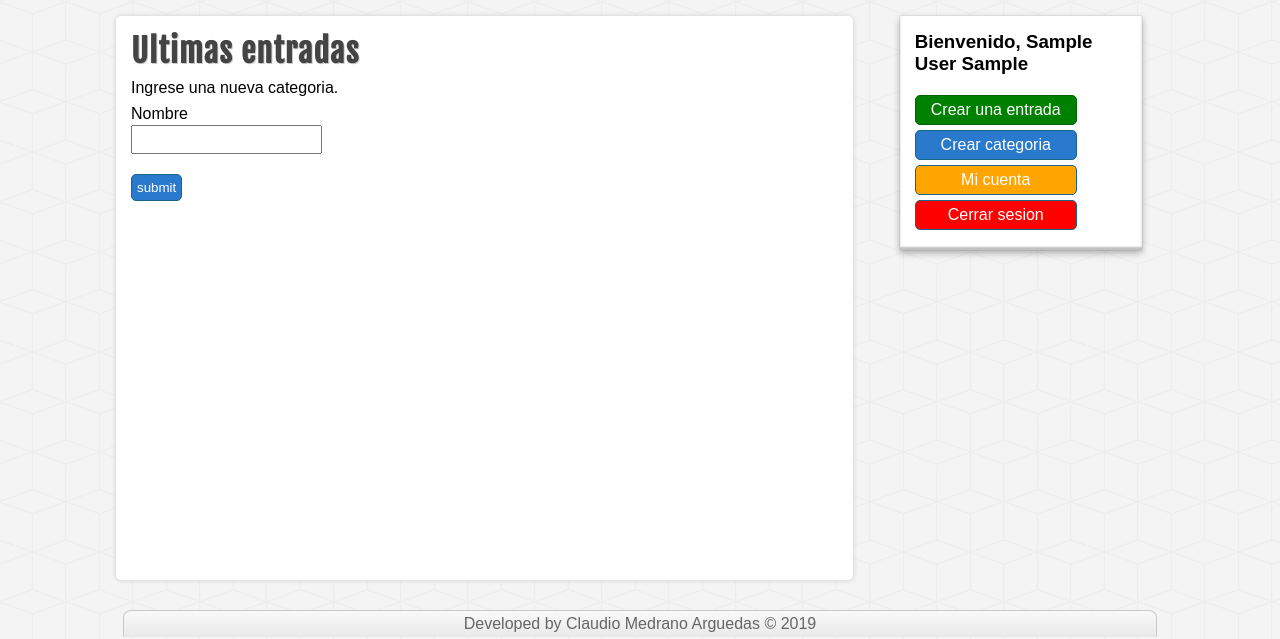
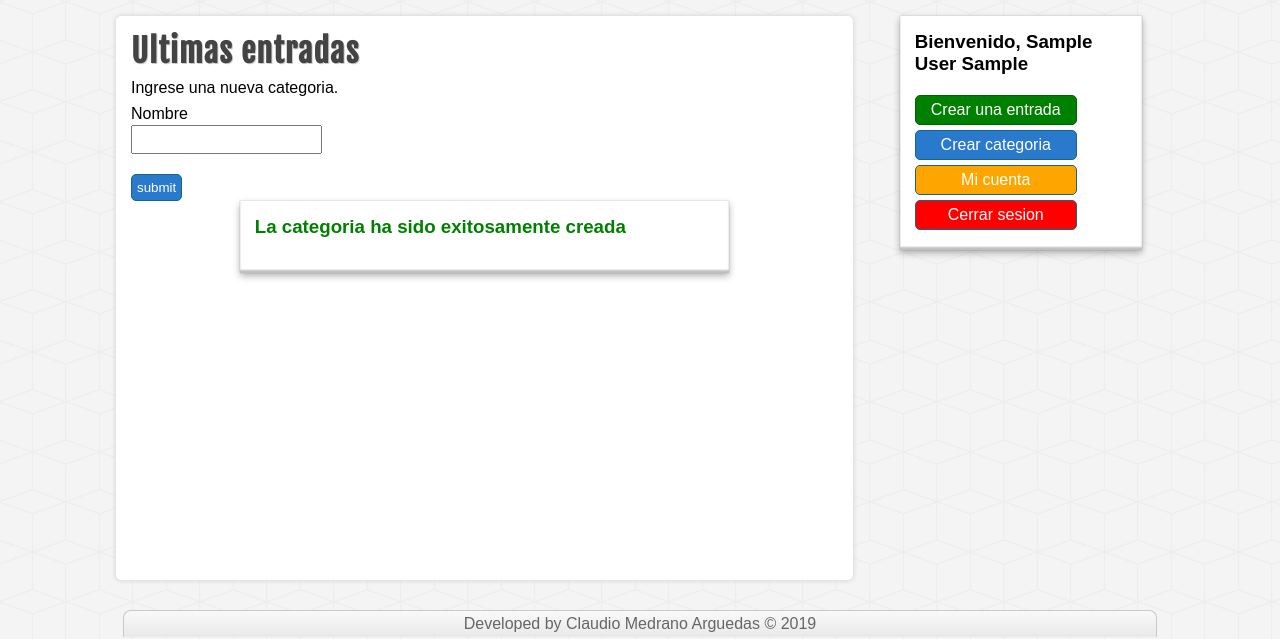
Before and after one commit to claudiomed/CursoPHP, a PHP site: page /create-categories.php in a window 1280 px wide. Shown: the part 161-800 px from the top of the page. Run offline with PHP 8.4, Linux system fonts and the light colour scheme; the visitor is signed in with stand-in values (Sample User, id 1); tables that the repository leaves empty hold one stand-in row (values such as "Sample post").

Commit message:
Category creation fixed

```diff
--- a/Practica/Proyecto PHP/Includes/connection.php
+++ b/Practica/Proyecto PHP/Includes/connection.php
@@ -1,4 +1,5 @@
 <?php
+
     $server='localhost';
     $userName='Medrano';
     $password='Password';
--- a/Practica/Proyecto PHP/create-categories.php
+++ b/Practica/Proyecto PHP/create-categories.php
@@ -4,6 +4,7 @@
             include_once 'includes/redirect.php';?>
     <?php   include_once 'includes/header.php';?>
     <?php   include_once 'includes/sidebar.php';?>
+    <?php   include_once 'save_categories.php';?>
 
     <div id="mainContent">
 
@@ -16,7 +17,27 @@
             <p><label for="name">Nombre</label></p>
             <input type="text" name="name"/>
             <input type="submit" name="submit" value="submit"/>
+            <?php if(isset($_SESSION['categoria'])):?>
+                <?php $_SESSION['available']= insertCategoria($_SESSION['categoria']);?>
+                <?php if($_SESSION['available']):?>
+                    <?php $exitoso=true;?>
+                <?php else: $exitoso=false; ?>
+                <?php endif;?>
+                <?php unset($_SESSION['categoria']);?>
+            <?php endif;?>
         </form>
+             <?php if(isset($exitoso)):?>
+                 <?php if($exitoso):?>
+                    <div id="estadoRegistro" class="block-aside">
+                    <h3>La categoria ha sido exitosamente creada</h3>
+                    </div>
+                <?php endif; ?>
+                <?php if(!$exitoso):?>
+                    <div id="estadoRegistro" class="block-aside">
+                        <h3>La categoria ya existe</h3>
+                    </div>
+                <?php endif; ?>
+            <?php   endif;?>
 
     </div>
 
--- a/Practica/Proyecto PHP/save_categories.php
+++ b/Practica/Proyecto PHP/save_categories.php
@@ -1,14 +1,38 @@
 <?php
+
+    if(!isset($_SESSION)){
+        session_start();
+    }
+    include_once 'Includes/connection.php';
+
+
     //SE CREA LA SESSION EN CASO DE QUE NO SE INICIALICE EN OTROA PAGINA
     if(!isset($_SESSION['usuario'])){
         session_start();
     }
-
+    if(isset($_POST['name'])&& !is_numeric($_POST['name']) && !preg_match("/[0-9]/", $_POST['name'])){
+        $_SESSION['categoria']=$_POST['name'];
+    }
     if(isset($_POST['submit'])){
-        $nueva_categoria=$_POST['name'];
+        header("Location: create-categories.php");
     }
 
+    //FUNCION QUE VERIFICA SI EL NOMBRE INGRESADO YA EXISTE EN LA BASE DE DATOS
+    function checkAvailability($nombre){
+        $query="SELECT nombre FROM categorias WHERE nombre='$nombre'";
+        $sql= mysqli_query($_SESSION['connection'],$query);
+        $categoria= mysqli_fetch_assoc($sql);
+        return $categoria;
+    }
 
-
+    function insertCategoria($nombre){
+        if(checkAvailability($nombre)==NULL){
+            $query="INSERT INTO categorias VALUES(NULL, '$nombre')";
+            $sql= mysqli_query($_SESSION['connection'], $query);
+            return true;
+        }else{
+            return false;
+        }
+    }
 
 ?>
--- a/Practica/nbproject/private/private.xml
+++ b/Practica/nbproject/private/private.xml
@@ -4,10 +4,11 @@
     <open-files xmlns="http://www.netbeans.org/ns/projectui-open-files/2">
         <group>
             <file>file:/C:/wamp64/www/CursoPHP/Practica/Proyecto%20PHP/create-categories.php</file>
-            <file>file:/C:/wamp64/www/CursoPHP/Practica/Proyecto%20PHP/Assets/Css/style.css</file>
+            <file>file:/C:/wamp64/www/CursoPHP/Practica/Proyecto%20PHP/login.php</file>
             <file>file:/C:/wamp64/www/CursoPHP/Practica/Proyecto%20PHP/save_categories.php</file>
             <file>file:/C:/wamp64/www/CursoPHP/Practica/Proyecto%20PHP/Includes/Sidebar.php</file>
-            <file>file:/C:/wamp64/www/CursoPHP/Practica/Proyecto%20PHP/registry.php</file>
+            <file>file:/C:/wamp64/www/CursoPHP/Practica/Proyecto%20PHP/Includes/connection.php</file>
+            <file>file:/C:/wamp64/www/CursoPHP/Practica/Proyecto%20PHP/Includes/helper.php</file>
         </group>
     </open-files>
 </project-private>
```
